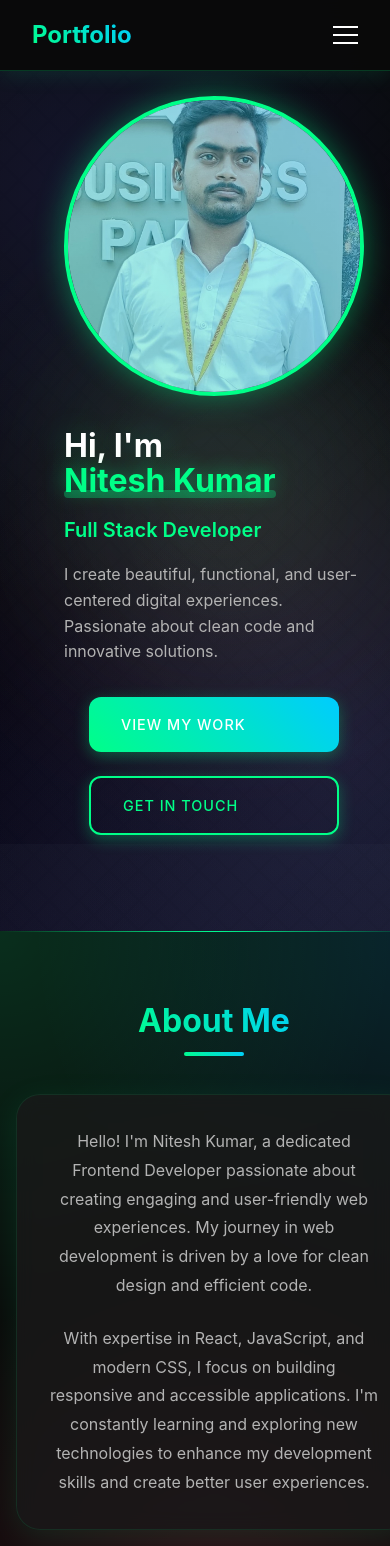
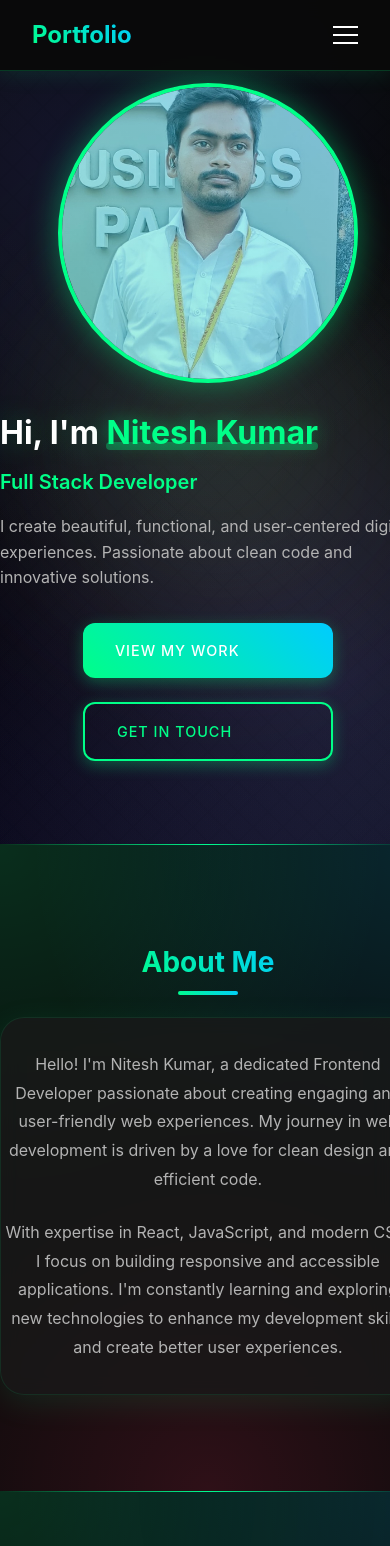
Before and after one commit to nitesh7667/portfolio, a React (Vite) app: page / in a window 390 px wide. Shown: the top 1546 px of the page. Built offline with nearby package versions, Linux system fonts and the light colour scheme.

Commit message:
last time changes

```diff
--- a/src/App.css
+++ b/src/App.css
@@ -106,7 +106,7 @@ main {
 }
 
 section {
-  padding: 6rem 2rem;
+  padding: 6rem 0;
   position: relative;
   width: 100%;
   max-width: 1200px;
@@ -208,11 +208,30 @@ section {
 
 @media (max-width: 768px) {
   section {
-    padding: 4rem 1rem;
+    padding: 4rem 0;
   }
 
   .section-title {
     font-size: 2rem;
     margin-bottom: 3rem;
   }
+
+  main {
+    padding: 0;
+  }
+
+  .app {
+    padding: 0;
+  }
 }
+
+@media (max-width: 480px) {
+  section {
+    padding: 3rem 0;
+  }
+
+  .section-title {
+    font-size: 1.75rem;
+    margin-bottom: 2rem;
+  }
+}
--- a/src/components/Navbar.jsx
+++ b/src/components/Navbar.jsx
@@ -9,11 +9,12 @@ const Navbar = () => {
   }
 
   const handleDownload = () => {
-    // Replace this URL with your actual resume file URL
-    const resumeUrl = '/nitesh kumar.pdf' // Your resume file in the public folder
+    // Use the correct path for Vercel deployment
+    const resumeUrl = '/nitesh kumar.pdf' // PDF file in the public folder
     const link = document.createElement('a')
     link.href = resumeUrl
     link.download = 'Nitesh_Kumar_Resume.pdf'
+    link.target = '_blank' // Open in new tab if download fails
     document.body.appendChild(link)
     link.click()
     document.body.removeChild(link)
--- a/src/styles/About.css
+++ b/src/styles/About.css
@@ -1,5 +1,5 @@
 .about {
-  padding: 6rem 2rem;
+  padding: 6rem 0;
   background-color: var(--background);
   position: relative;
   overflow: hidden;
@@ -85,12 +85,18 @@
 } */
 
 @media (max-width: 768px) {
-  .about {
-    padding: 4rem 1rem;
+  .about-content {
+    flex-direction: column;
+    text-align: center;
+    gap: 2rem;
   }
 
   .about-text {
-    padding: 2rem;
+    padding: 2rem 0;
+  }
+
+  .about-stats {
+    padding: 2rem 0;
   }
 
   .about-text p {
--- a/src/styles/Contact.css
+++ b/src/styles/Contact.css
@@ -1,6 +1,6 @@
 .contact {
+  padding: 6rem 0;
   position: relative;
-  padding: 6rem 2rem;
   background: var(--background);
   overflow: hidden;
 }
@@ -234,13 +234,16 @@
 
 @media (max-width: 768px) {
   .contact-container {
-    grid-template-columns: 1fr;
-    gap: 2rem;
+    flex-direction: column;
+    gap: 3rem;
   }
 
-  .contact-info,
+  .contact-info {
+    padding: 3rem 0;
+  }
+
   .contact-form {
-    padding: 2rem;
+    padding: 3rem 0;
   }
 
   .profile-image {
--- a/src/styles/Hero.css
+++ b/src/styles/Hero.css
@@ -218,11 +218,15 @@
 }
 
 @media (max-width: 768px) {
+  .hero-container {
+    padding: 0;
+  }
+
   .hero-content {
     flex-direction: column;
     text-align: center;
     gap: 2rem;
-    padding: 2rem 1rem;
+    padding: 2rem 0;
   }
 
   .hero-image {
@@ -254,6 +258,14 @@
 }
 
 @media (max-width: 480px) {
+  .hero-container {
+    padding: 0;
+  }
+
+  .hero-content {
+    padding: 1rem 0;
+  }
+
   .hero-image {
     width: 300px;
     height: 300px;
```
Also changed, not shown: 1 other file (tests, documents, lock files or other folders).
